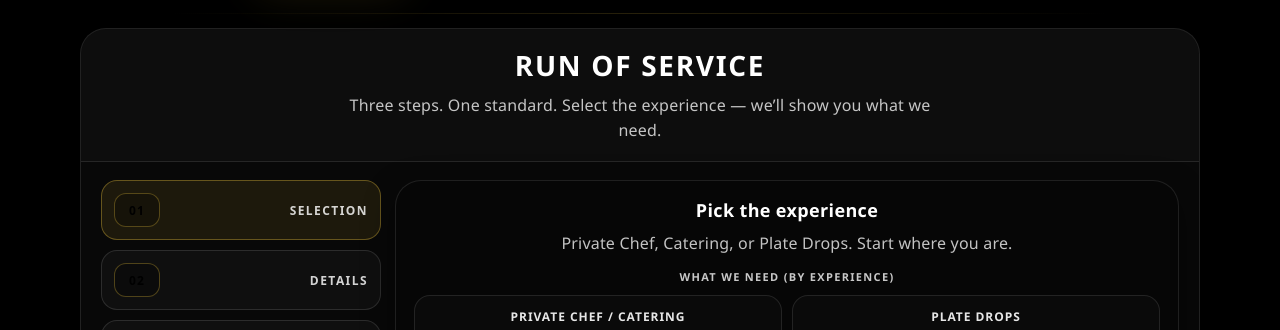
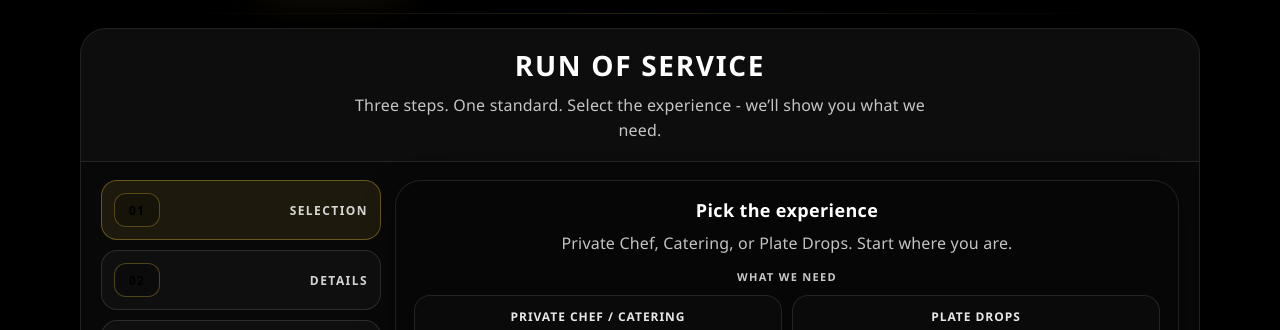
Before and after one commit to pinkswnn/ttp-kitchen, a plain HTML site: page docs/index.html in a window 1280 px wide. Shown: the part 901-1231 px from the top of the page. Drawn offline with Linux system fonts and the light colour scheme.

Commit message:
Update index.html

```diff
--- a/docs/index.html
+++ b/docs/index.html
@@ -75,7 +75,7 @@
       <div class="wrap panel reveal">
         <div class="panel__head">
           <h2 class="h2">RUN OF SERVICE</h2>
-          <p class="p">Three steps. One standard. Select the experience — we’ll show you what we need.</p>
+          <p class="p">Three steps. One standard. Select the experience - we’ll show you what we need.</p>
         </div>
 
         <div class="ros">
@@ -96,7 +96,7 @@
             <p id="rosBody" class="ros__body">Private Chef, Catering, or Plate Drops. Start where you are.</p>
 
             <div class="ros__need">
-              <div class="ros__needHead">WHAT WE NEED (BY EXPERIENCE)</div>
+              <div class="ros__needHead">WHAT WE NEED</div>
               <div class="needgrid" aria-label="Details required">
                 <div class="needcard" id="needBooking">
                   <div class="needtitle">Private Chef / Catering</div>
```
